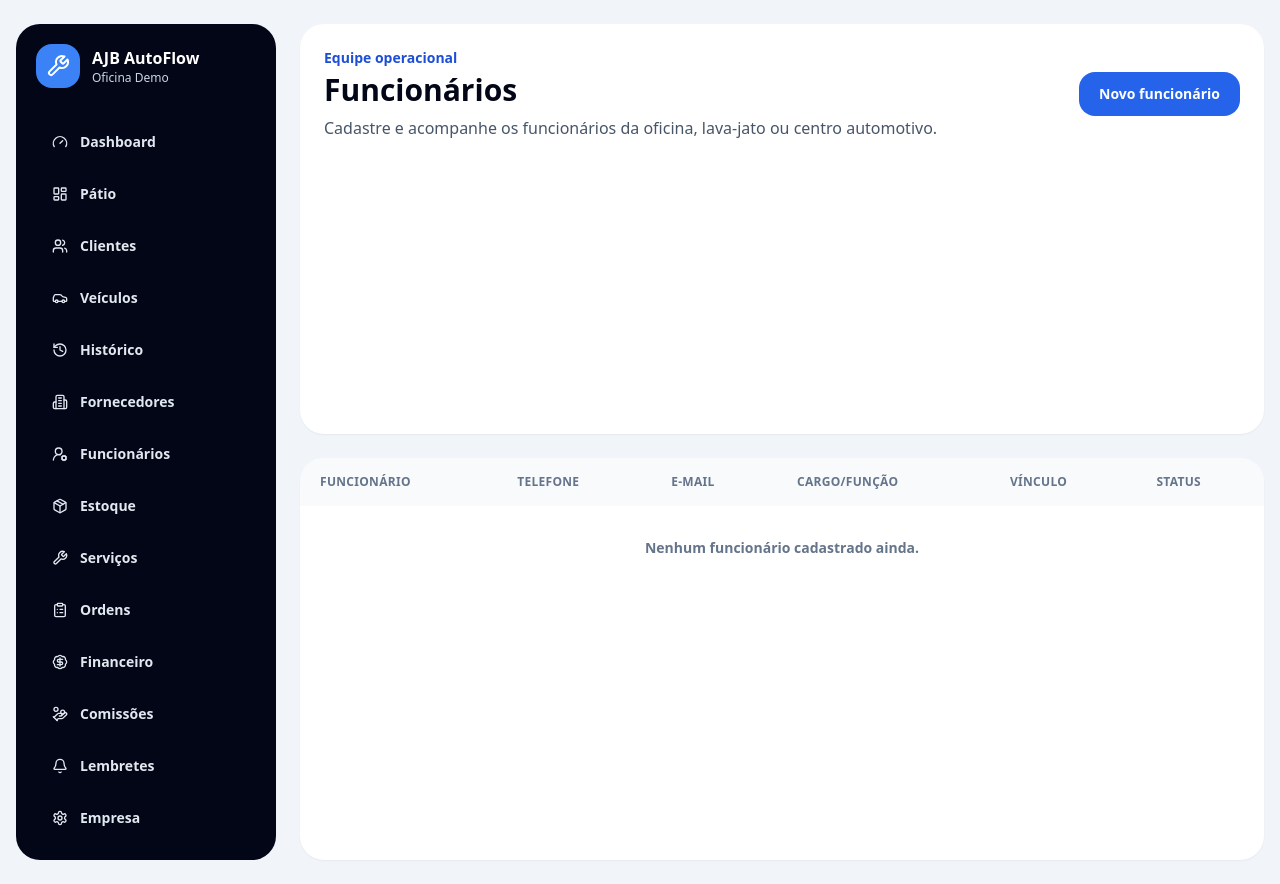
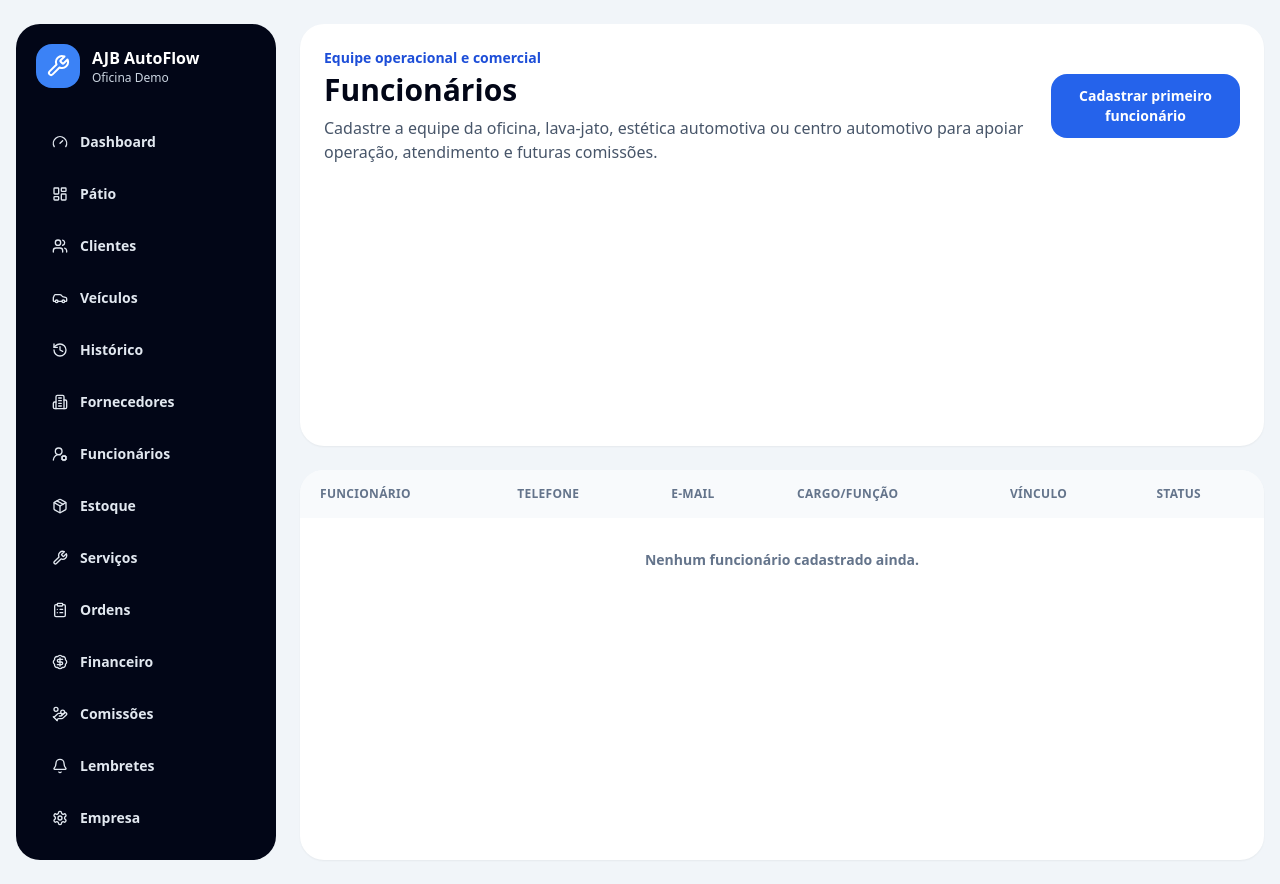
Before and after one commit to anjobrito/ajb-autoflow, a Next.js app: page /funcionarios in a window 1280 px wide. Built offline with nearby package versions, Linux system fonts and the light colour scheme.

Commit message:
Melhora textos comerciais de funcionarios

```diff
--- a/app/funcionarios/page.tsx
+++ b/app/funcionarios/page.tsx
@@ -6,10 +6,10 @@ export default function FuncionariosPage() {
   return (
     <AppShell>
       <PageHeader
-        eyebrow="Equipe operacional"
+        eyebrow="Equipe operacional e comercial"
         title="Funcionários"
-        description="Cadastre e acompanhe os funcionários da oficina, lava-jato ou centro automotivo."
-        actionLabel="Novo funcionário"
+        description="Cadastre a equipe da oficina, lava-jato, estética automotiva ou centro automotivo para apoiar operação, atendimento e futuras comissões."
+        actionLabel="Cadastrar primeiro funcionário"
         actionHref="/funcionarios/novo"
       />
       <EmployeesClient />
```
